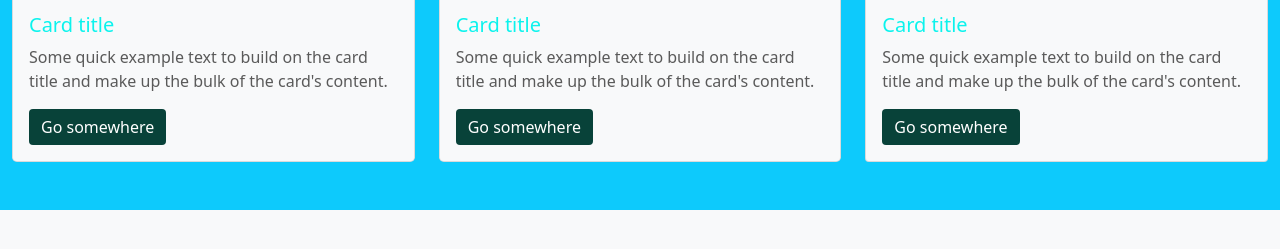
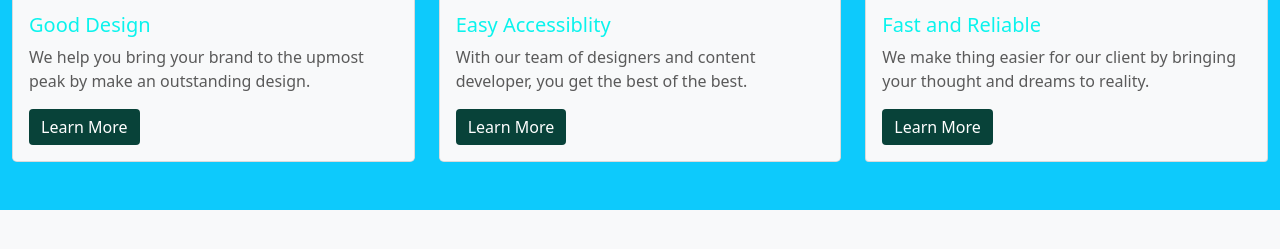
Before and after one commit to Yunishello/climax, a plain HTML site: page index.html in a window 1280 px wide. Shown: the part 1727-1976 px from the top of the page. Drawn offline with Linux system fonts and the light colour scheme.

Commit message:
Make some changes

```diff
--- a/index.html
+++ b/index.html
@@ -198,7 +198,7 @@
               class="bd-placeholder-img bd-placeholder-img-lg featurette-image img-fluid mx-auto"
               width=""
               height=""
-              src="dist/img/WhatsApp_Image_2022-06-18_at_3.48.31_AM-removebg-preview.png"
+              src="dist/img/images/sticker.png"
               role="img"
               aria-label="Image"
               preserveAspectRatio="xMidYMid slice"
@@ -232,12 +232,11 @@
               />
 
               <div class="card-body">
-                <h5 class="card-title text-primary">Card title</h5>
+                <h5 class="card-title text-primary">Good Design</h5>
                 <p class="card-text">
-                  Some quick example text to build on the card title and make up
-                  the bulk of the card's content.
+                  We help you bring your brand to the upmost peak by make an outstanding design.
                 </p>
-                <a href="#" class="btn btn-primary">Go somewhere</a>
+                <a href="#" class="btn btn-primary">Learn More</a>
               </div>
             </div>
           </div>
@@ -255,12 +254,11 @@
               />
 
               <div class="card-body">
-                <h5 class="card-title text-primary">Card title</h5>
+                <h5 class="card-title text-primary">Easy Accessiblity</h5>
                 <p class="card-text">
-                  Some quick example text to build on the card title and make up
-                  the bulk of the card's content.
+                  With our team of designers and content developer, you get the best of the best.
                 </p>
-                <a href="#" class="btn btn-primary">Go somewhere</a>
+                <a href="#" class="btn btn-primary">Learn More</a>
               </div>
             </div>
           </div>
@@ -278,12 +276,11 @@
               />
 
               <div class="card-body">
-                <h5 class="card-title text-primary">Card title</h5>
+                <h5 class="card-title text-primary">Fast and Reliable</h5>
                 <p class="card-text">
-                  Some quick example text to build on the card title and make up
-                  the bulk of the card's content.
+                  We make thing easier for our client by bringing your thought and dreams to reality.
                 </p>
-                <a href="#" class="btn btn-primary">Go somewhere</a>
+                <a href="#" class="btn btn-primary">Learn More</a>
               </div>
             </div>
           </div>
```
Also changed, not shown: dist/img/images/sticker.png (added), dist/img/images/sticker1.png (added).
